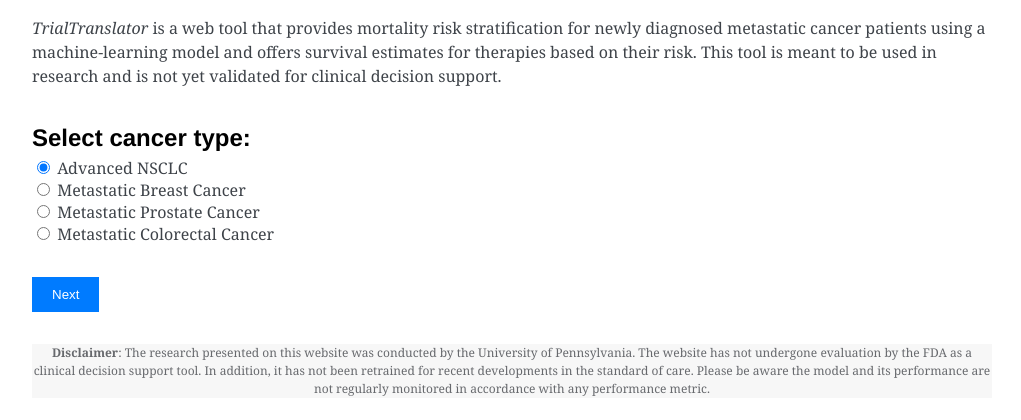
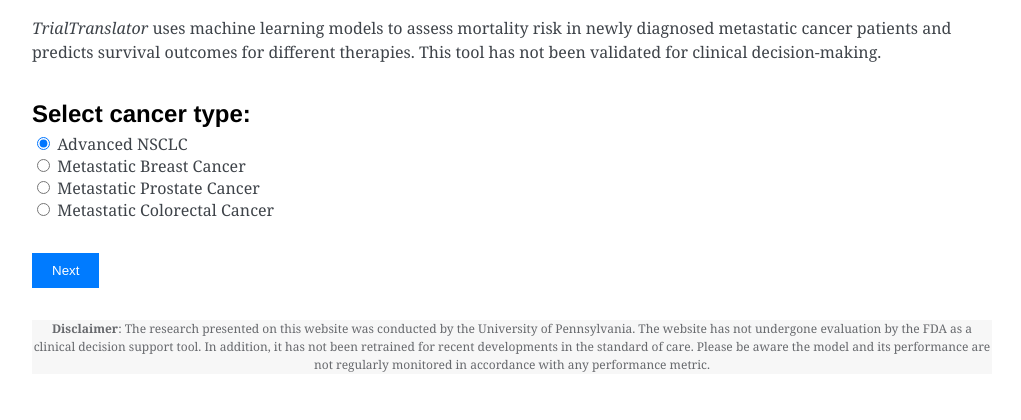
Before and after one commit to xavier-orcutt/boosted-forecaster, a Flask app: page / in a window 1280 px wide. Shown: the part 210-630 px from the top of the page, without its empty margins (128-1149 px from the left). Run offline with Flask 3, Linux system fonts and the light colour scheme; parts of the project's set-up code (start-up, migrations or seed data) failed here and were passed over.

Commit message:
Update index.html

```diff
--- a/app/templates/index.html
+++ b/app/templates/index.html
@@ -27,7 +27,7 @@
       <h1>TrialTranslator</h1>
     </header>
 
-    <p><span class="italic">TrialTranslator</span> is a web tool that provides mortality risk stratification for newly diagnosed metastatic cancer patients using a machine-learning model and offers survival estimates for therapies based on their risk. This tool is meant to be used in research and is not yet validated for clinical decision support.</p>
+    <p><span class="italic">TrialTranslator</span> uses machine learning models to assess mortality risk in newly diagnosed metastatic cancer patients and predicts survival outcomes for different therapies. This tool has not been validated for clinical decision-making.</p>
 
     <h2>Select cancer type:</h2>
     <form class="cancer_type">
```
